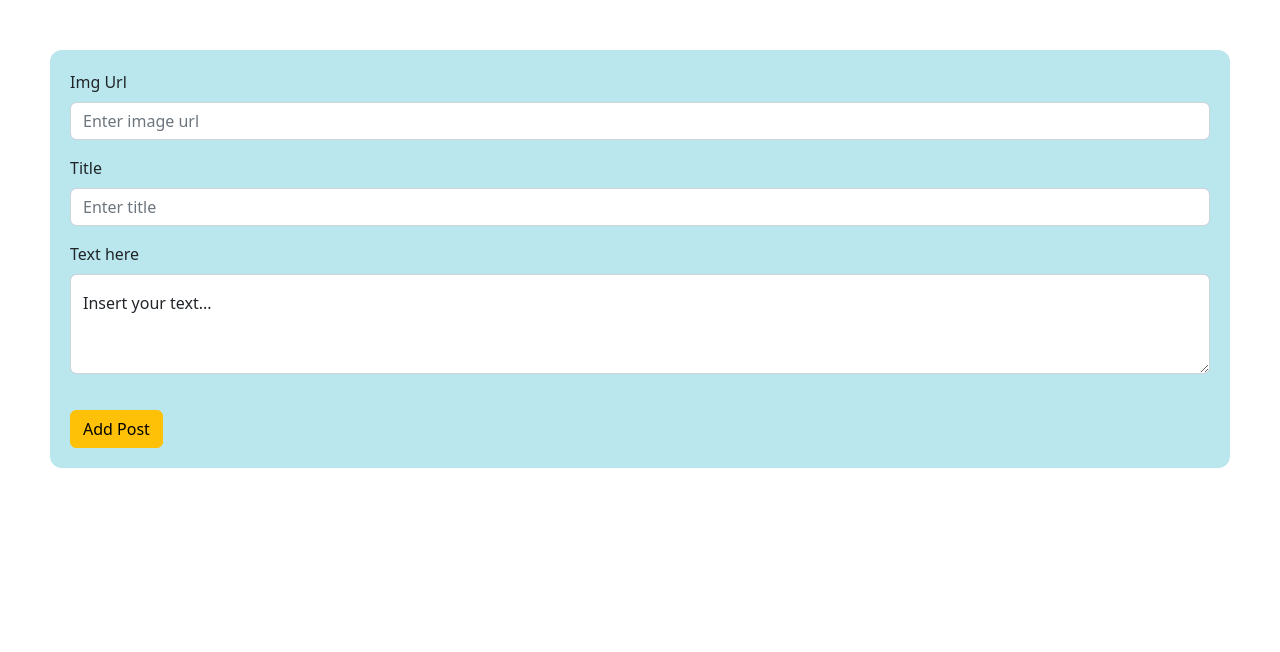
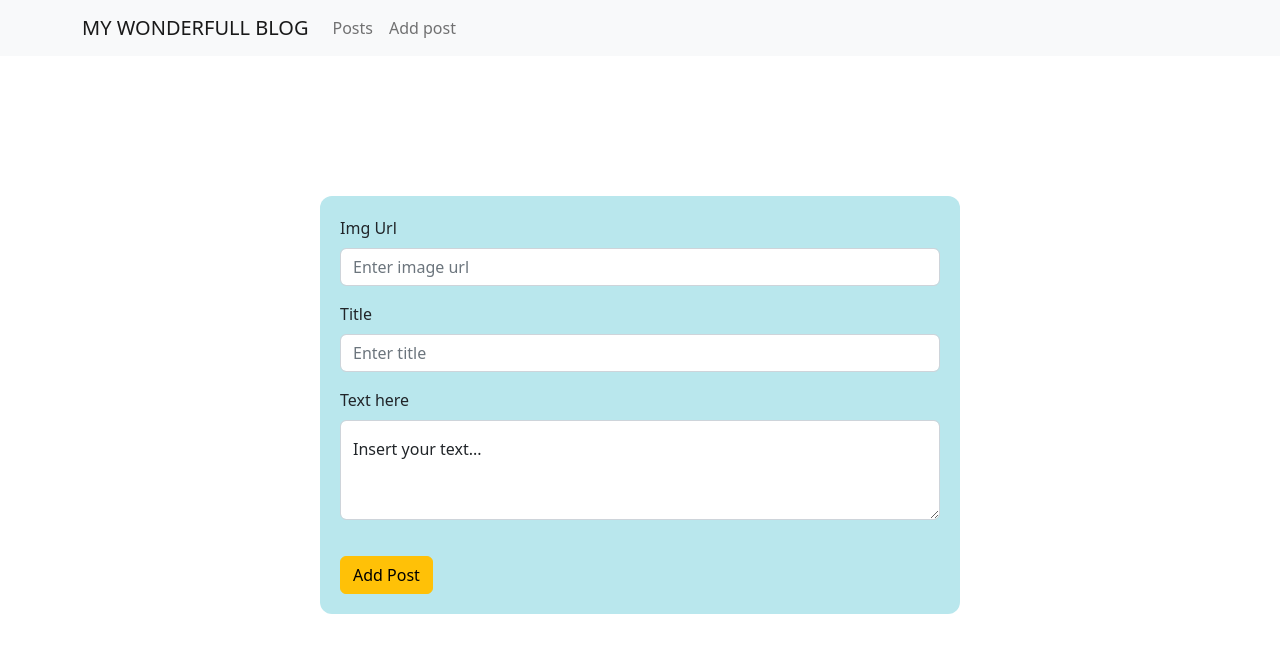
Before and after one commit to ritullia/new-project, a React (Create React App) app in the folder front-end/final-final/: page /addBlog in a window 1280 px wide. Shown: the top 652 px of the page. Built offline with nearby package versions, Linux system fonts and the light colour scheme.

Commit message:
navbar & NewBlog style commit

```diff
--- a/front-end/final-final/src/App.js
+++ b/front-end/final-final/src/App.js
@@ -1,14 +1,18 @@
 import "./App.css";
 import { BlogList } from "./components/BlogList";
+import { NavBar } from "./components/NavBar";
 import { NewBlog } from "./components/NewBlog";
 import { Routes, Route } from "react-router-dom";
 
 function App() {
   return (
-    <Routes>
-      <Route element={<BlogList />} path="/posts" />
-      <Route element={<NewBlog />} path="/addBlog" />
-    </Routes>
+    <>
+      <NavBar />
+      <Routes>
+        <Route element={<BlogList />} path="/posts" />
+        <Route element={<NewBlog />} path="/addBlog" />
+      </Routes>
+    </>
   );
 }
 
--- /dev/null
+++ b/front-end/final-final/src/components/NavBar.jsx
@@ -0,0 +1,23 @@
+// import { Link } from "react-router-dom";
+import Container from "react-bootstrap/Container";
+import Nav from "react-bootstrap/Nav";
+import Navbar from "react-bootstrap/Navbar";
+
+export const NavBar = () => {
+  return (
+    <>
+      <Navbar bg="light" expand="lg">
+        <Container>
+          <Navbar.Brand href="#home">MY WONDERFULL BLOG</Navbar.Brand>
+          <Navbar.Toggle aria-controls="basic-navbar-nav" />
+          <Navbar.Collapse id="basic-navbar-nav">
+            <Nav className="me-auto">
+              <Nav.Link href="/posts">Posts</Nav.Link>
+              <Nav.Link href="/addBlog">Add post</Nav.Link>
+            </Nav>
+          </Navbar.Collapse>
+        </Container>
+      </Navbar>
+    </>
+  );
+};
--- a/front-end/final-final/src/components/NewBlog.jsx
+++ b/front-end/final-final/src/components/NewBlog.jsx
@@ -42,8 +42,8 @@
       <Form
         onSubmit={onHandleSubmitForm}
         style={{
-          width: "auto",
-          margin: "50px",
+          maxWidth: "50%",
+          margin: "140px auto",
           backgroundColor: "#b9e7ed",
           padding: "20px",
           borderRadius: "12px",
```
